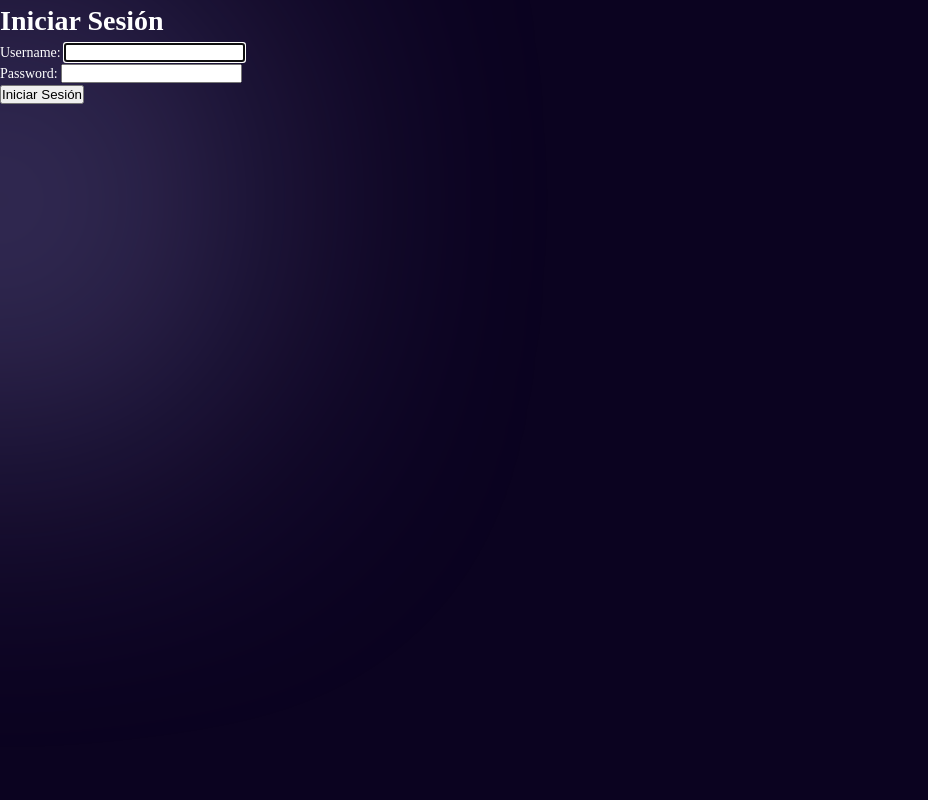
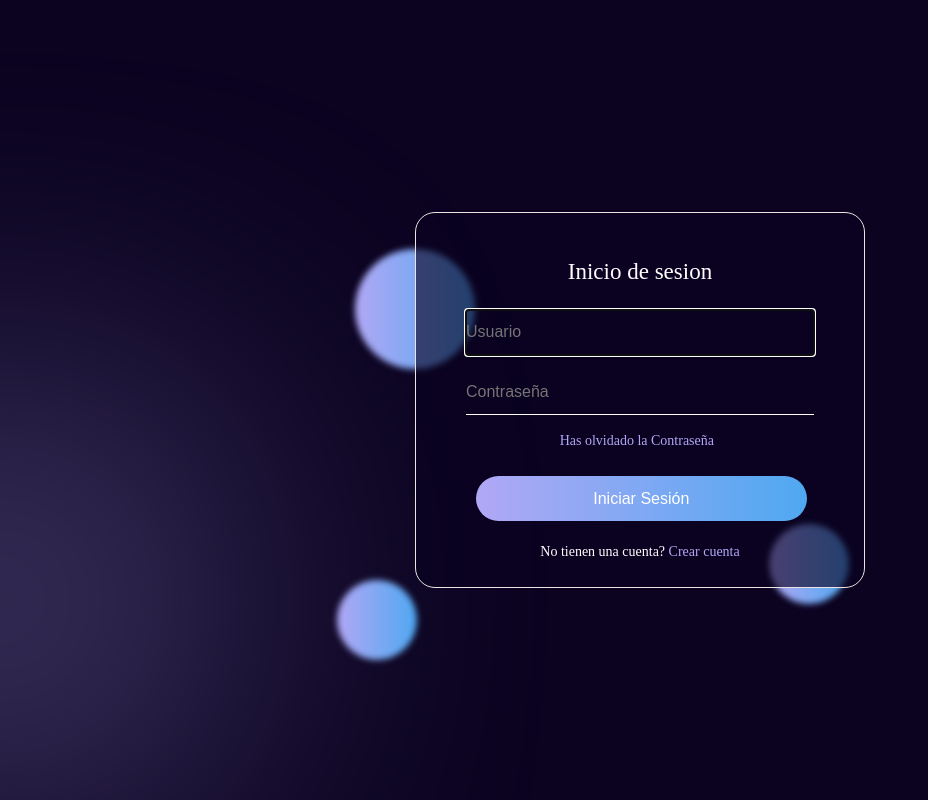
Before and after one commit to Dan2001afk/Proyecto_ICED_con_DJANGO, a Django app: template Invetario_ICED/AppInventario_ICED/templates/Inicio.html in a window 1280 px wide. Shown: the whole page, without its empty margins (0-928 px from the left). Run offline with Django 4.2, Linux system fonts and the light colour scheme; the template is opened without the code that fills it: values that come from a table or form of the project are taken from there, others are empty; parts of the project's set-up code (start-up, migrations or seed data) failed here and were passed over; some libraries are stand-ins or nearby versions.

Commit message:
Login funcional con registro  BY Daniel Gonzalez

```diff
--- a/Invetario_ICED/AppInventario_ICED/forms.py
+++ b/Invetario_ICED/AppInventario_ICED/forms.py
@@ -37,7 +37,7 @@ class UserForm(UserCreationForm):
             'type':'text',
             'class':'form-input',
             'placeholder':'Correo',
-            'maxlength':'20',
+            'maxlength':'50',
             'minlength':'1'
         })
 
@@ -94,5 +94,31 @@ class UserForm(UserCreationForm):
         fields = ['Documento','username','email','password1','password2','rol','imagen',]
 
 class LoginForm(AuthenticationForm):
+
+    def __init__(self, *args, **kwargs):
+        super().__init__(*args, **kwargs)
+        self.fields['username'].widget.attrs.update({
+            'required':'',
+             'name':'user',
+             'id':'user',
+             'type':'text',
+             'class':'form-input',
+             'placeholder':'Usuario',
+             'maxlength':'20',
+             'minlength':'1'
+    })
+
+
+        self.fields['password'].widget.attrs.update({
+            'required':'',
+             'name':'pass',
+             'id':'pass',
+             'type':'text',
+             'class':'form-input',
+             'placeholder':'Contraseña',
+             'maxlength':'20',
+             'minlength':'1'
+    })
+
     class Meta:
         fields = ['username' , 'password']
--- a/Invetario_ICED/AppInventario_ICED/static/css/Login.css
+++ b/Invetario_ICED/AppInventario_ICED/static/css/Login.css
@@ -12,7 +12,6 @@ body{
     line-height: 1.5;
     overflow-x: hidden;
 }
-
 
 body::after,
 body::before{
@@ -34,17 +33,6 @@ body::before{
     transform: translate(-50%);
 }
 
-body::before{
-    background-color: #b1a8f5;
-    right: 0;
-    top: 0;
-    transform: translate(-50%);
-
-}
-
-
-/*estilos del formulario*/
-
 
 .form-main{
     min-height: 100vh;
@@ -62,7 +50,6 @@ body::before{
 
 }
 
-/*estilos de los ciruclos */
 .form-content .circle-3,
 .form-content .circle-2,
 .form-content .circle-1{
@@ -73,8 +60,6 @@ body::before{
     filter: blur(3px); /* Puedes ajustar el valor (5px) según tu preferencia */
 
 }
-
-/*estilos individuales*/
 
 .form-content .circle-1{
     height:  120px;
@@ -102,16 +87,11 @@ body::before{
     transform:  translate(-560%, 90%);
 }
 
-
-
-
-
-
 .form-content .box{
     background-color: #0b03209f;
     border-color: #b1a8f5c2;
     border: 1px solid rgb(236, 227, 227);
-    padding:  40px 50px;
+    padding:  25px 50px;
     border-radius: 20px;
 }
 
@@ -121,6 +101,7 @@ body::before{
     line-height: 1.2;
     color: white;
     font-weight: 500;
+    margin-top: 20px;
 }
 
 .form-content form{
@@ -147,21 +128,50 @@ a{
     font-size: 16px;
 }
 
-/*quitar focus del contenedor al momento de seleccionar*/
+#user{
+    display:  block;
+    height: 45px;
+    width: 100%;
+    background-color: transparent;
+    border: none;
+    border-bottom: 1px solid white;
+    color: white;
+    font-size: 16px;
+    margin-bottom: 15px;
+
+}
+#pass{
+    display:  block;
+    height: 45px;
+    width: 100%;
+    background-color: transparent;
+    border: none;
+    border-bottom: 1px solid white;
+    color: white;
+    font-size: 16px;
+}
+
+
+
+[type=submit]{
+ margin-left: 10px;
+ margin-top: 50px;
+}
 
 .form-content .input_controlador:focus{
     outline: none;
 }
 
 .form-content .input-link{
-    margin-top: 10px;
+    margin-top: 15px;
     text-align: right;
+    margin-right: 100px;
 }
 
 .form-content .btn{
-    margin-top: 30px;
+    margin-top: 25px;
     height: 45px;
-    width: 100%;
+    width: 95%;
     font-size: 16px;
     font-weight: 500;
     text-transform: capitalize;
--- a/Invetario_ICED/AppInventario_ICED/templates/Inicio.html
+++ b/Invetario_ICED/AppInventario_ICED/templates/Inicio.html
@@ -4,18 +4,33 @@
 <html lang="en">
 <head>
     <link rel="stylesheet" href="{% static 'css/Login.css' %}">
+    <script src="https://kit.fontawesome.com/3d7a846b01.js" crossorigin="anonymous"></script>
 </head>
     <title>Inicio De Sesion</title>
 
 <body>
 
-    <h1>Iniciar Sesión</h1>
-    <form method="post">
-        {% csrf_token %}
-        {{ form.as_div }}
-        <button type="submit">Iniciar Sesión</button>
-    </form>
+    <section class="form-main">
+        <div class="form-content">
+            <div class="circle-1"></div>
+            <div class="circle-2"></div>
+            <div class="circle-3"></div>
 
+            <div class="box">
+            <h3>Inicio de sesion</h3>
+            <form method="post">
+                {% csrf_token %}
+                {{ form.username }}
+                {{ form.password }}
+                <div class="input-link">
+                    <a href="" class="gradiente-text">Has olvidado la Contraseña</a>
+                </div>
+                <button type="submit" class="btn">Iniciar Sesión</button>
+            </form>
+            <p>No tienen una cuenta?  <a href="">Crear cuenta</a></p>
+            </div>
+        </div>
+    </section>
 
 </body>
 </html>
```
Also changed, not shown: Invetario_ICED/AppInventario_ICED/static/css/Formulario.css (+0 -28 lines), Invetario_ICED/AppInventario_ICED/templates/formulario.html (+1 -8 lines).
